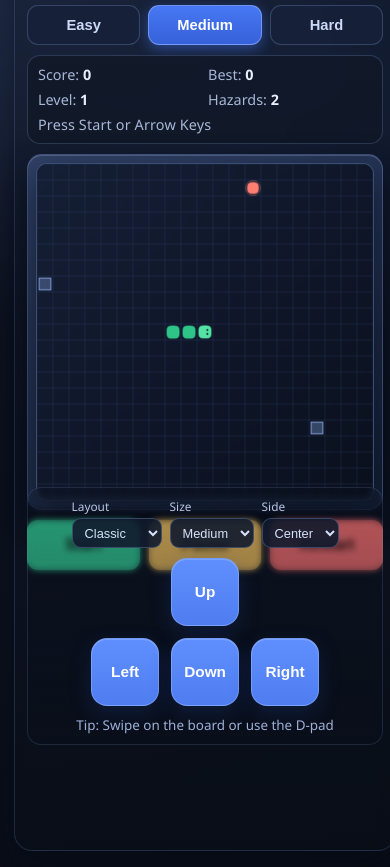
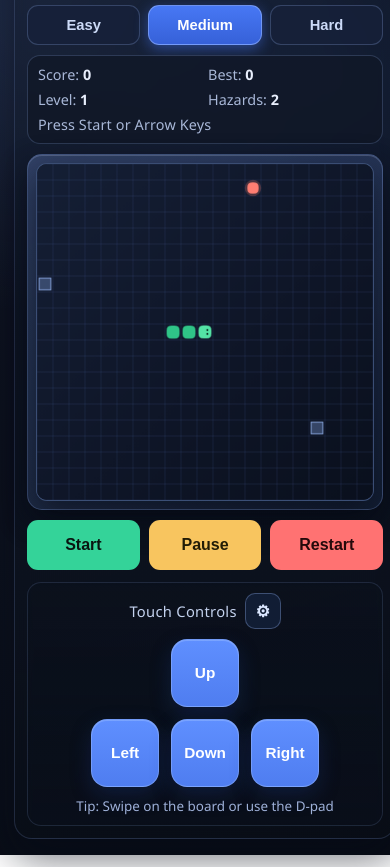
Before and after one commit to supermansg/snake-game, a plain HTML site: page index.html in a window 390 px wide. Shown: the part 91-958 px from the top of the page. Drawn offline with Linux system fonts and the light colour scheme.

Commit message:
Improve mobile controls layout and add collapsible settings panel

```diff
--- a/game.js
+++ b/game.js
@@ -12,6 +12,8 @@ const pauseBtn = document.getElementById("pauseBtn");
 const restartBtn = document.getElementById("restartBtn");
 const difficultyButtons = document.querySelectorAll("[data-difficulty]");
 const touchControlsEl = document.getElementById("touchControls");
+const touchSettingsToggle = document.getElementById("touchSettingsToggle");
+const touchSettingsPanel = document.getElementById("touchSettingsPanel");
 const controlLayoutSelect = document.getElementById("controlLayoutSelect");
 const controlSizeSelect = document.getElementById("controlSizeSelect");
 const controlSideSelect = document.getElementById("controlSideSelect");
@@ -1023,6 +1025,21 @@ function updateTouchControlSettingsUI() {
   if (controlSideSelect) controlSideSelect.value = preferredControlSide;
 }
 
+function setTouchSettingsOpen(isOpen) {
+  if (!touchSettingsToggle || !touchSettingsPanel) return;
+  touchSettingsPanel.hidden = !isOpen;
+  touchSettingsToggle.setAttribute("aria-expanded", isOpen ? "true" : "false");
+  touchSettingsToggle.setAttribute(
+    "aria-label",
+    isOpen ? "Close touch settings" : "Open touch settings"
+  );
+}
+
+function toggleTouchSettings() {
+  if (!touchSettingsPanel) return;
+  setTouchSettingsOpen(touchSettingsPanel.hidden);
+}
+
 function getDifficultyConfig() {
   return DIFFICULTY_PRESETS[difficulty];
 }
@@ -1100,6 +1117,10 @@ if (controlSideSelect) {
   controlSideSelect.addEventListener("change", () => setControlSide(controlSideSelect.value));
 }
 
+if (touchSettingsToggle) {
+  touchSettingsToggle.addEventListener("click", toggleTouchSettings);
+}
+
 touchButtons.forEach((button) => {
   button.addEventListener("pointerdown", (event) => {
     event.preventDefault();
@@ -1119,4 +1140,5 @@ setSnakeSkin(activeSkin);
 setControlLayout(preferredControlLayout);
 setControlSize(preferredControlSize);
 setControlSide(preferredControlSide);
+setTouchSettingsOpen(false);
 initGame();
--- a/index.html
+++ b/index.html
@@ -39,6 +39,21 @@
     </section>
 
     <section id="touchControls" class="touch-controls" aria-label="Touch controls">
+      <div class="touch-header">
+        <p class="touch-title">Touch Controls</p>
+        <button
+          id="touchSettingsToggle"
+          class="gear-btn"
+          type="button"
+          aria-expanded="false"
+          aria-controls="touchSettingsPanel"
+          aria-label="Open touch settings"
+        >
+          &#9881;
+        </button>
+      </div>
+
+      <div id="touchSettingsPanel" class="touch-settings" hidden>
         <div class="touch-toolbar" aria-label="Touch settings">
           <label class="touch-setting" for="controlLayoutSelect">
             <span>Layout</span>
@@ -65,6 +80,7 @@
             </select>
           </label>
         </div>
+      </div>
 
       <div class="touch-pad">
         <button class="touch-btn up" data-dir="up" type="button">Up</button>
--- a/style.css
+++ b/style.css
@@ -199,6 +199,48 @@ button:active {
   backdrop-filter: blur(3px);
 }
 
+.touch-header {
+  display: flex;
+  align-items: center;
+  justify-content: space-between;
+  gap: 8px;
+}
+
+.touch-title {
+  margin: 0;
+  font-size: 0.92rem;
+  color: #c4d2ee;
+  letter-spacing: 0.02em;
+}
+
+.gear-btn {
+  min-width: 36px;
+  min-height: 36px;
+  padding: 0;
+  border-radius: 10px;
+  border: 1px solid rgba(128, 155, 213, 0.4);
+  background: rgba(20, 33, 58, 0.85);
+  color: #dbe7ff;
+  font-size: 1.02rem;
+  line-height: 1;
+}
+
+.gear-btn[aria-expanded="true"] {
+  background: rgba(55, 97, 192, 0.88);
+  border-color: rgba(155, 185, 255, 0.62);
+}
+
+.touch-settings[hidden] {
+  display: none;
+}
+
+.touch-settings {
+  border: 1px solid rgba(120, 146, 200, 0.28);
+  border-radius: 12px;
+  padding: 8px;
+  background: rgba(11, 19, 35, 0.52);
+}
+
 .touch-toolbar {
   display: flex;
   flex-wrap: wrap;
@@ -348,8 +390,7 @@ button:active {
   }
 
   .touch-controls {
-    position: sticky;
-    bottom: max(8px, env(safe-area-inset-bottom));
+    margin-top: 2px;
   }
 }
 
```
Lines whose indentation alone changed are shown as unchanged.
